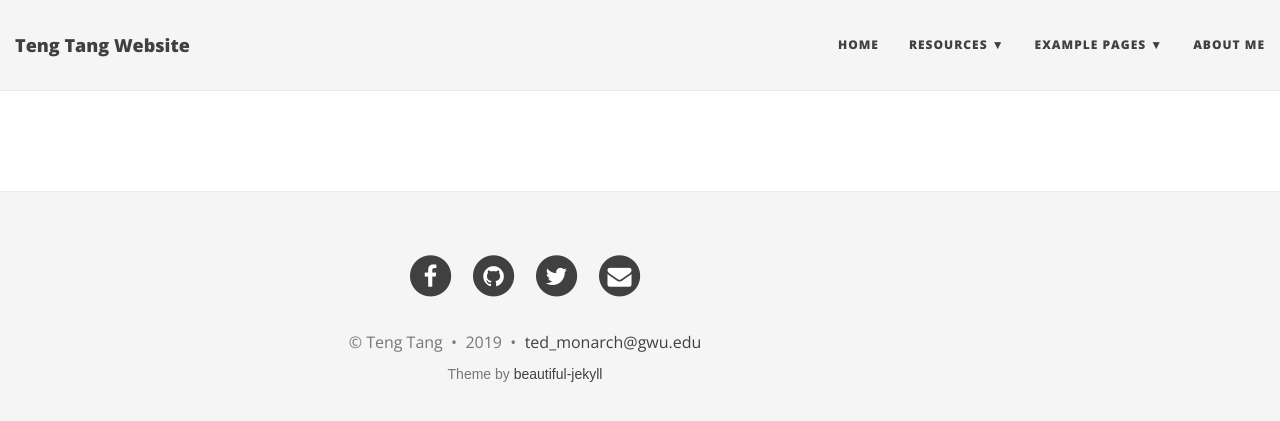
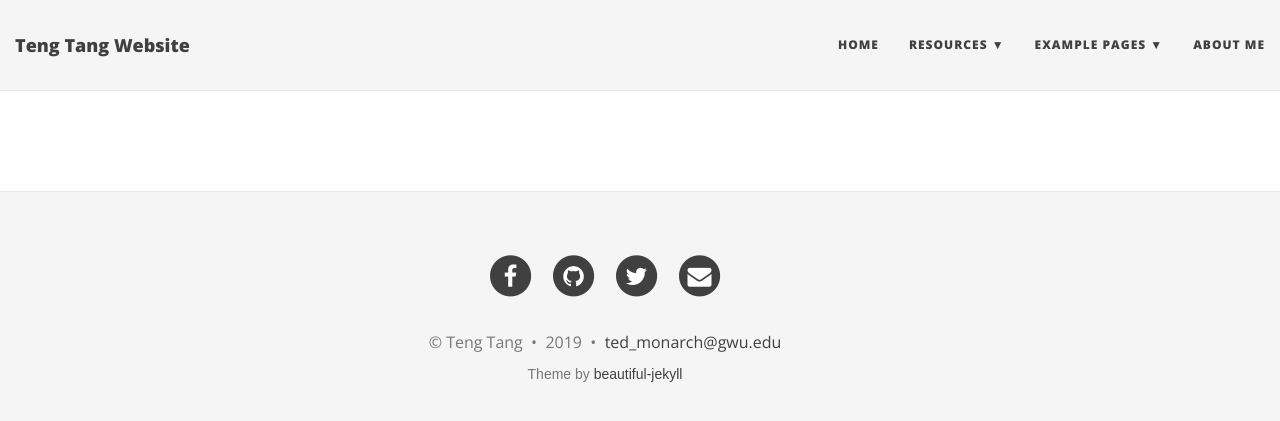
Before and after one commit to Monarch2018/ev_prediction, a Jekyll site: the page built from newpage.md, in a window 1280 px wide. Shown: the top 421 px of the page. Built offline with Jekyll 4.4.1, drawn with Linux system fonts in a browser that asks for light colours; nearby versions of some CDN libraries; our own code applies the rules of GitHub Pages for plain Markdown files.

Commit message:
Update main.css

```diff
--- a/css/main.css
+++ b/css/main.css
@@ -67,7 +67,7 @@ ul#menu li a:hover {
 
 .container {
     padding-top: 10px;
-    margin-left: -60px;
+    margin-left: 20px;
 }
 
 .blurb {
```
